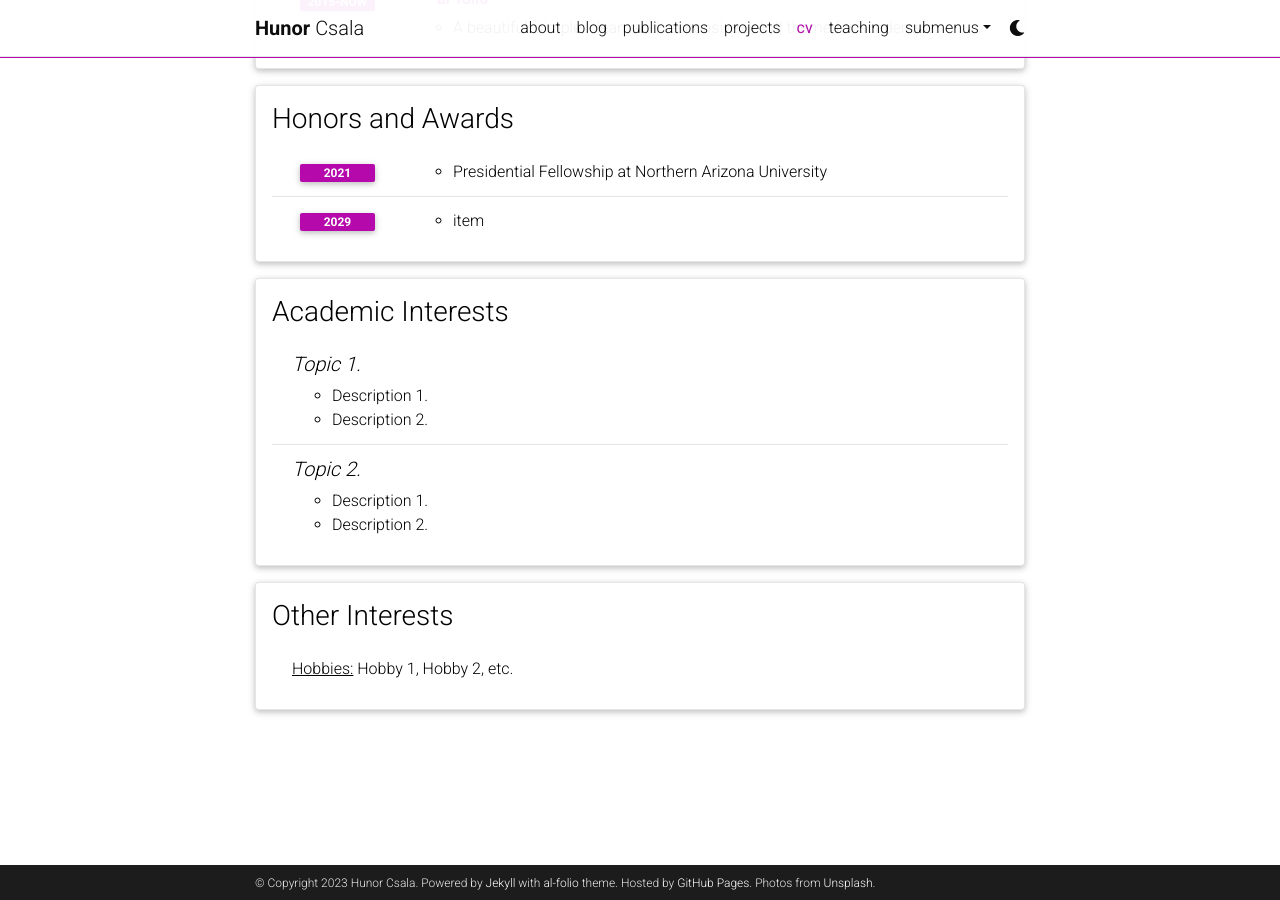
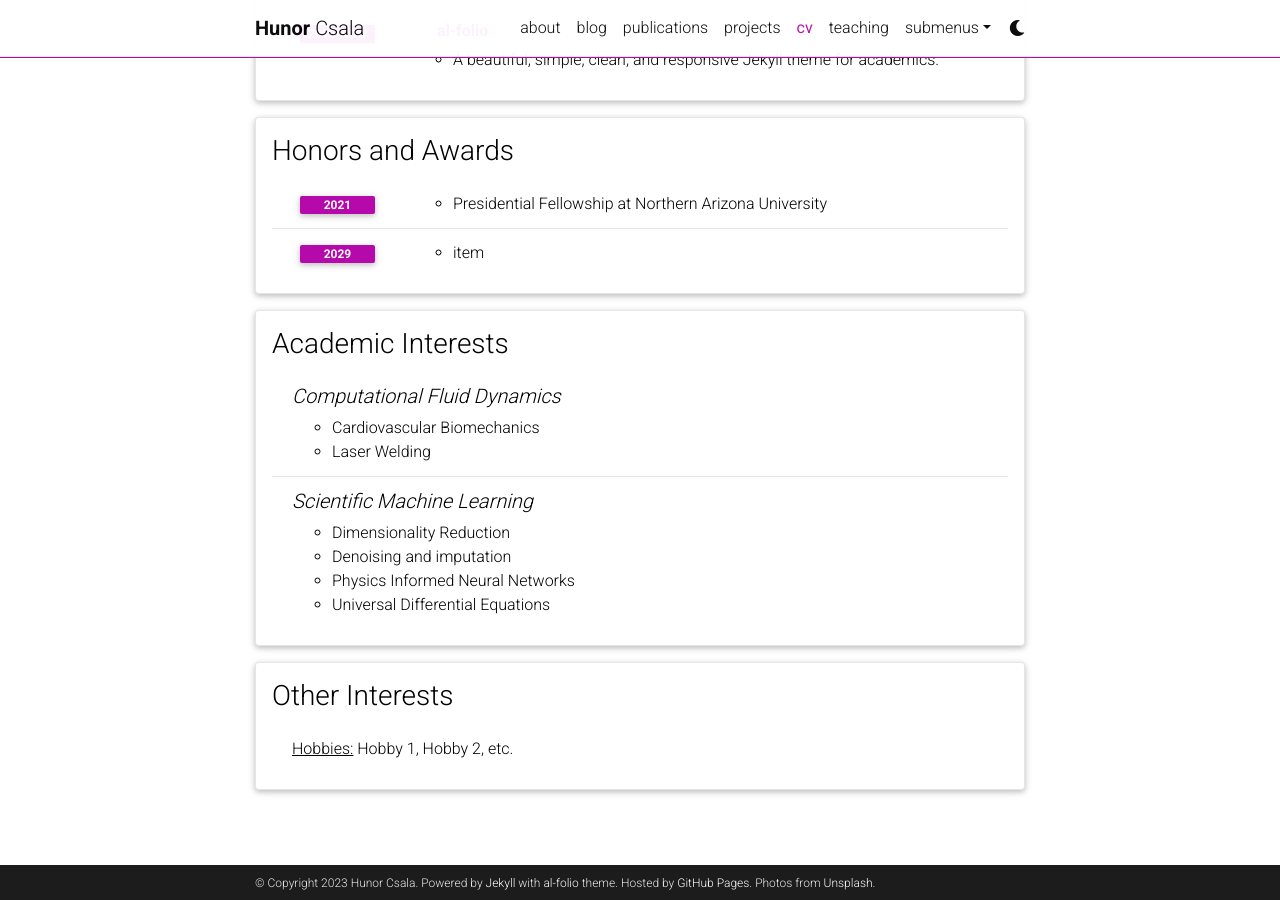
Before and after one commit to TsChala/TsChala.github.io, a Jekyll site: the page built from _pages/cv.md, in a window 1280 px wide and 900 px high, scrolled down 1968 px. Built offline with Jekyll 4.4.1, drawn with Linux system fonts in a browser that asks for light colours; full-size pictures stand in for the smaller copies a plugin makes; comment, search, counter and statistics services are not loaded; a style sheet for code colours, icons or effects is not loaded; some of the changed text lies outside the part shown.

```diff
--- a/_data/cv.yml
+++ b/_data/cv.yml
@@ -7,6 +7,8 @@
       value: 10th October 1996
     - name: Languages
       value: Hungarian, English, Romanian
+    - name: Place of Birth
+      value: Csíkszereda, Romania
 
 - title: Education
   type: time_table
@@ -36,13 +38,13 @@
       institution: University of Naples Federico II, Naples, Italy
       year: 2020
       description:
-        - Description 1.
+        - Thesis - Emerging Fractal Patterns in Real 3D Vessel Geometries
         - Description 2.
     - title: BSc in Mechanical Engineering
       institution: Budapest University of Technology and Economics, Budapest, Hungary
       year: 2015 - 2019
       description:
-        - Description 1.
+        - Thesis - Model Predictive Control of a Balance Board
         - Description 2.
 
 - title: Experience
@@ -99,14 +101,16 @@
 - title: Academic Interests
   type: nested_list
   contents:
-    - title: Topic 1.
+    - title: Computational Fluid Dynamics
       items:
-        - Description 1.
-        - Description 2.
-    - title: Topic 2.
+        - Cardiovascular Biomechanics
+        - Laser Welding
+    - title: Scientific Machine Learning
       items:
-        - Description 1.
-        - Description 2.
+        - Dimensionality Reduction
+        - Denoising and imputation
+        - Physics Informed Neural Networks
+        - Universal Differential Equations
 
 - title: Other Interests
   type: list
```
Also changed, not shown: _projects/4_project.md (+4 -4 lines), assets/img/forest-fire.png (added).
